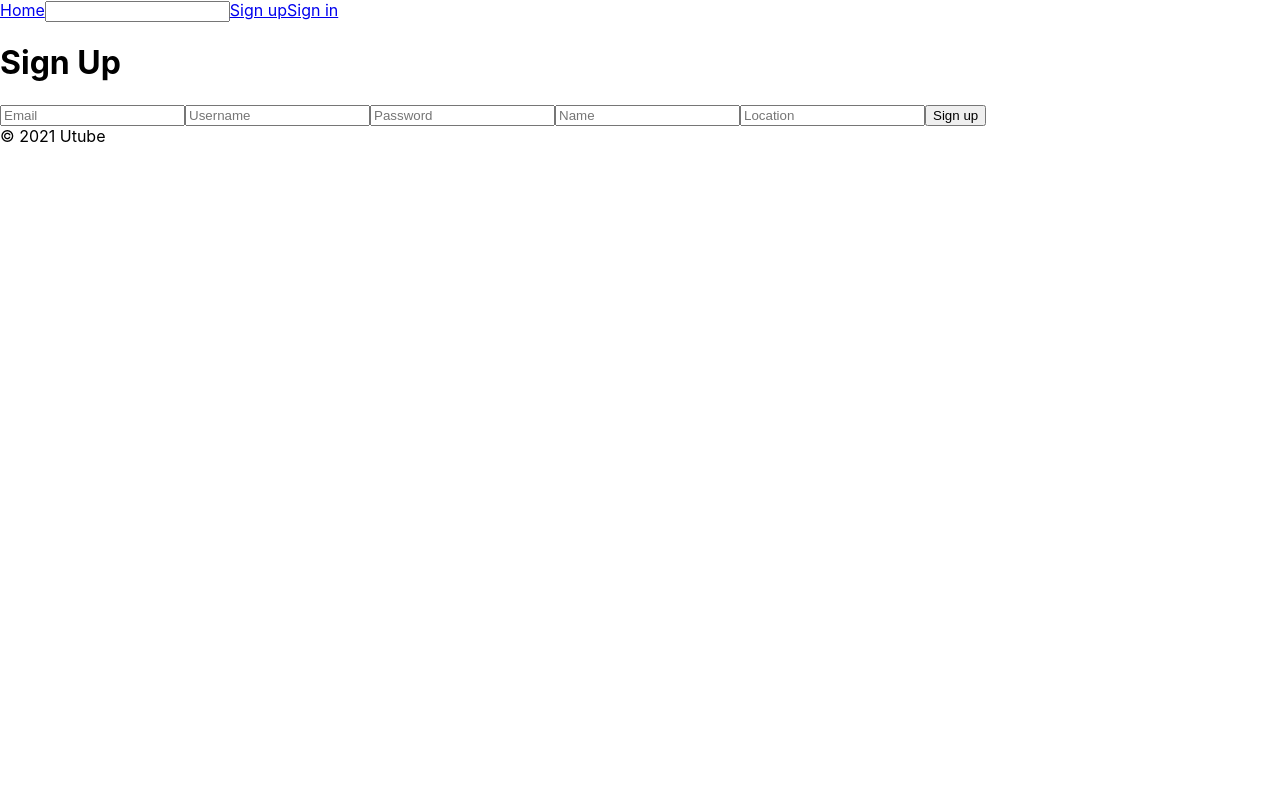
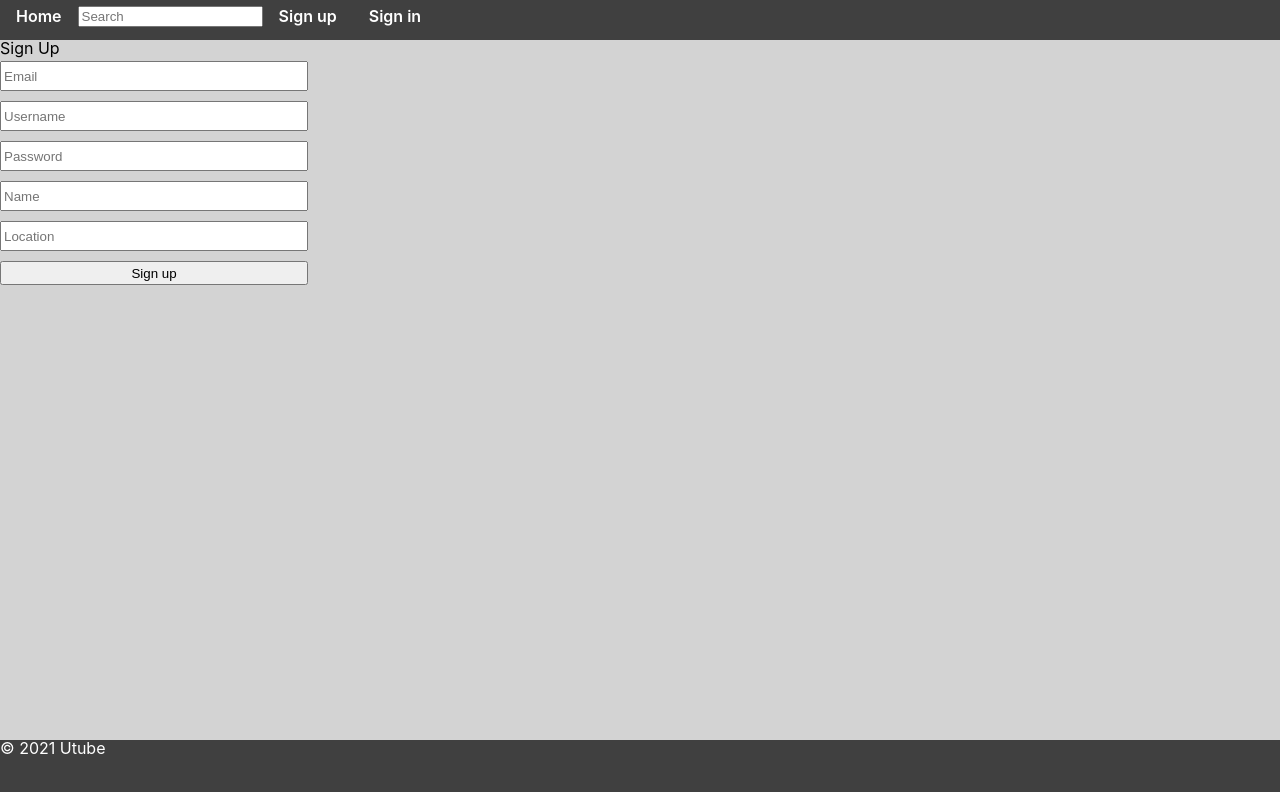
Before and after one commit to paolochang/nmd-utubeclone, a React (Create React App) app in the folder client/: page /signup in a window 1280 px wide. Shown: the top 792 px of the page. Built offline with nearby package versions, Linux system fonts and the light colour scheme.

Commit message:
Add theme and Input styles

```diff
--- a/client/package.json
+++ b/client/package.json
@@ -19,6 +19,7 @@
     "react-router-dom": "^5.3.0",
     "react-scripts": "4.0.3",
     "styled-components": "^5.3.1",
+    "styled-reset": "^4.3.4",
     "typescript": "^4.1.2",
     "web-vitals": "^1.0.1"
   },
--- a/client/src/App.css
+++ /dev/null
@@ -1,38 +0,0 @@
-.App {
-  text-align: center;
-}
-
-.App-logo {
-  height: 40vmin;
-  pointer-events: none;
-}
-
-@media (prefers-reduced-motion: no-preference) {
-  .App-logo {
-    animation: App-logo-spin infinite 20s linear;
-  }
-}
-
-.App-header {
-  background-color: #282c34;
-  min-height: 100vh;
-  display: flex;
-  flex-direction: column;
-  align-items: center;
-  justify-content: center;
-  font-size: calc(10px + 2vmin);
-  color: white;
-}
-
-.App-link {
-  color: #61dafb;
-}
-
-@keyframes App-logo-spin {
-  from {
-    transform: rotate(0deg);
-  }
-  to {
-    transform: rotate(360deg);
-  }
-}
--- a/client/src/App.tsx
+++ b/client/src/App.tsx
@@ -1,7 +1,7 @@
 import React from "react";
 import { HelmetProvider } from "react-helmet-async";
 import { BrowserRouter as Router, Route, Switch } from "react-router-dom";
-import "./App.css";
+import { GlobalStyles } from "./theme";
 import Layout from "./components/Layout";
 import Edit from "./screen/Edit";
 import Home from "./screen/Home";
@@ -15,6 +15,8 @@ import Watch from "./screen/Watch";
 
 const App: React.FC = () => {
   return (
+    <>
+      <GlobalStyles />
       <HelmetProvider>
         <Router>
           <Switch>
@@ -66,6 +68,7 @@ const App: React.FC = () => {
           </Switch>
         </Router>
       </HelmetProvider>
+    </>
   );
 };
 
--- a/client/src/components/Layout.tsx
+++ b/client/src/components/Layout.tsx
@@ -1,16 +1,37 @@
 import React from "react";
+import styled from "styled-components";
 import NavigationBar from "./NavigationBar";
 
 const Layout: React.FC = ({ children }) => {
   return (
-    <div>
-      <div>
+    <Container>
+      <Header>
         <NavigationBar />
-      </div>
-      {children}
-      <footer>&copy; {new Date().getFullYear()} Utube</footer>
-    </div>
+      </Header>
+      <Body>{children}</Body>
+      <Footer>&copy; {new Date().getFullYear()} Utube</Footer>
+    </Container>
   );
 };
 
+const Container = styled.div``;
+const Header = styled.div`
+  background-color: #404040;
+  height: 40px;
+  color: #ffffff;
+`;
+const Body = styled.div`
+  overflow: hidden;
+  min-height: calc(100vh - 100px);
+  background-color: #d3d3d3;
+`;
+const Footer = styled.footer`
+  position: absolute;
+  bottom: 0;
+  width: 100%;
+  height: 60px;
+  background-color: #404040;
+  color: #ffffff;
+`;
+
 export default Layout;
--- a/client/src/components/NavigationBar.tsx
+++ b/client/src/components/NavigationBar.tsx
@@ -6,10 +6,10 @@ import SearchBar from "./SearchBar";
 const NavigationBar: React.FC = () => {
   return (
     <NavContainer>
-      <Link to="/">Home</Link>
+      <StyledLink to="/">Home</StyledLink>
       <SearchBar />
-      <Link to="/signup">Sign up</Link>
-      <Link to="/signin">Sign in</Link>
+      <StyledLink to="/signup">Sign up</StyledLink>
+      <StyledLink to="/signin">Sign in</StyledLink>
     </NavContainer>
   );
 };
@@ -17,6 +17,13 @@ const NavigationBar: React.FC = () => {
 const NavContainer = styled.div`
   display: flex;
   flex-direction: row;
+  align-items: center;
+`;
+const StyledLink = styled(Link)`
+  text-decoration: none;
+  color: #ffffff;
+  font-weight: 600;
+  margin: 0.5em 1em;
 `;
 
 export default NavigationBar;
--- a/client/src/components/SearchBar.tsx
+++ b/client/src/components/SearchBar.tsx
@@ -31,7 +31,11 @@ const SearchBar: React.FC = () => {
 
   return (
     <form onSubmit={handleSubmit(keywordHandler)}>
-      <input {...register("keyword", { required: true })} />
+      <input
+        {...register("keyword", { required: true })}
+        type="text"
+        placeholder="Search"
+      />
     </form>
   );
 };
--- /dev/null
+++ b/client/src/components/shared/Inputs.tsx
@@ -0,0 +1,18 @@
+import styled from "styled-components";
+
+export const Form = styled.form`
+  display: flex;
+  flex-direction: column;
+`;
+
+export const Input = styled.input`
+  max-width: 300px;
+  margin: 5px 0px;
+  height: 1.5rem;
+`;
+
+export const Button = styled.button`
+  max-width: 308px;
+  margin: 5px 0px;
+  height: 1.5rem;
+`;
--- a/client/src/screen/SignIn.tsx
+++ b/client/src/screen/SignIn.tsx
@@ -1,5 +1,6 @@
 import React from "react";
 import { SubmitHandler, useForm } from "react-hook-form";
+import { Button, Form, Input } from "../components/shared/Inputs";
 
 interface ISignInForm {
   username: string;
@@ -16,19 +17,19 @@ const SignIn: React.FC = () => {
   return (
     <div>
       <h1>Sign In</h1>
-      <form onSubmit={handleSubmit(signinHandler)}>
-        <input
+      <Form onSubmit={handleSubmit(signinHandler)}>
+        <Input
           {...register("username", { required: true })}
           type="text"
           placeholder="Username"
         />
-        <input
+        <Input
           {...register("password", { required: true })}
           type="password"
           placeholder="Password"
         />
-        <button>Sign In</button>
-      </form>
+        <Button>Sign In</Button>
+      </Form>
     </div>
   );
 };
--- a/client/src/screen/SignUp.tsx
+++ b/client/src/screen/SignUp.tsx
@@ -1,7 +1,8 @@
+import React from "react";
 import axios from "axios";
-import React from "react";
+import { useHistory } from "react-router";
 import { SubmitHandler, useForm } from "react-hook-form";
-import { useHistory } from "react-router";
+import { Button, Form, Input } from "../components/shared/Inputs";
 
 interface ISignUpForm {
   email: string;
@@ -21,6 +22,7 @@ const SignUp: React.FC = () => {
       if (res.data.success) {
         history.push("/signin");
       }
+      console.log(res.data);
     } catch (error) {
       console.log(error);
     }
@@ -29,34 +31,34 @@ const SignUp: React.FC = () => {
   return (
     <div>
       <h1>Sign Up</h1>
-      <form onSubmit={handleSubmit(signupHandler)}>
-        <input
+      <Form onSubmit={handleSubmit(signupHandler)}>
+        <Input
           {...register("email", { required: true })}
           type="email"
           placeholder="Email"
         />
-        <input
+        <Input
           {...register("username", { required: true })}
           type="text"
           placeholder="Username"
         />
-        <input
+        <Input
           {...register("password", { required: true })}
           type="password"
           placeholder="Password"
         />
-        <input
+        <Input
           {...register("name", { required: true })}
           type="text"
           placeholder="Name"
         />
-        <input
+        <Input
           {...register("location", { required: true })}
           type="text"
           placeholder="Location"
         />
-        <button>Sign up</button>
-      </form>
+        <Button>Sign up</Button>
+      </Form>
     </div>
   );
 };
--- /dev/null
+++ b/client/src/theme.ts
@@ -0,0 +1,18 @@
+import { createGlobalStyle } from "styled-components";
+import reset from "styled-reset";
+
+export const GlobalStyles = createGlobalStyle`
+  ${reset}
+  body {
+    margin: 0;
+    font-family: -apple-system, BlinkMacSystemFont, 'Segoe UI', 'Roboto', 'Oxygen',
+      'Ubuntu', 'Cantarell', 'Fira Sans', 'Droid Sans', 'Helvetica Neue',
+      sans-serif;
+    -webkit-font-smoothing: antialiased;
+    -moz-osx-font-smoothing: grayscale;
+}
+  a {
+    color: inherit;
+    text-decoration: none;
+  }
+`;
```
Also changed, not shown: 2 other files (tests, documents, lock files or other folders). Lines whose indentation alone changed are shown as unchanged.
